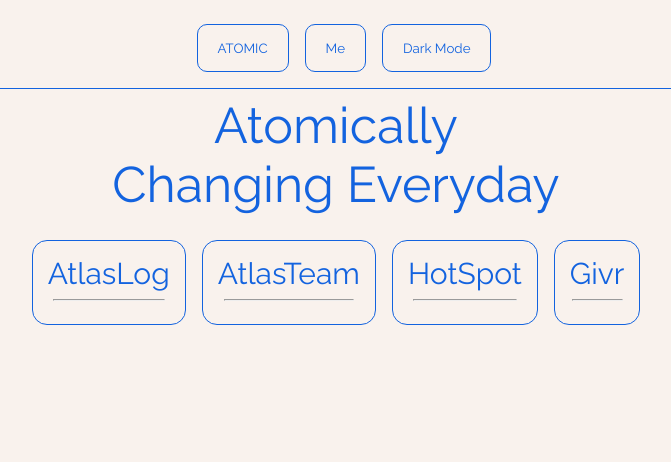
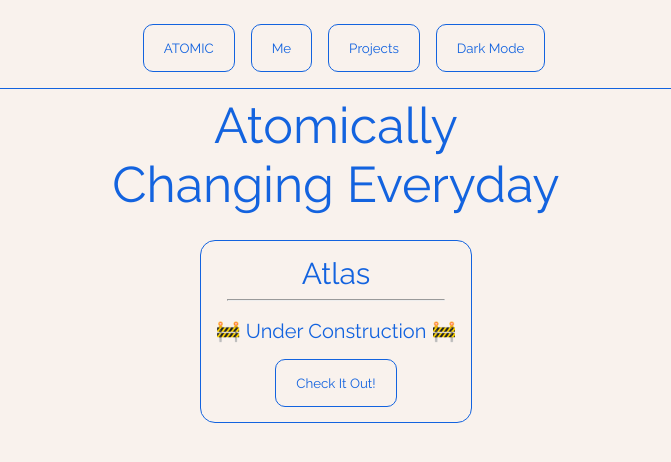
Before and after one commit to lmason2/Atomic, a Next.js app: page /projects in a window 1280 px wide. Shown: the top 462 px of the page, without its empty margins (304-975 px from the left). Built offline with nearby package versions, Linux system fonts and the light colour scheme.

Commit message:
added projects

```diff
--- a/pages/_app.tsx
+++ b/pages/_app.tsx
@@ -20,9 +20,9 @@ function MyApp({ Component, pageProps }: AppProps) {
         <Link href="/aboutMe">
           <LandingPageButton>Me</LandingPageButton>
         </Link>
-        {/* <Link href="/projects">
+        <Link href="/projects">
           <LandingPageButton>Projects</LandingPageButton>
-        </Link> */}
+        </Link>
         <LandingPageButton onClick={toggleTheme}>
           {theme == "light" ? `Dark Mode` : `Light Mode`}
         </LandingPageButton>
--- a/pages/projects/index.tsx
+++ b/pages/projects/index.tsx
@@ -1,6 +1,7 @@
 import Head from "next/head";
 import Typography from "../../src/components/typography";
 import styled from "styled-components";
+import { LandingPageButton } from "..";
 
 const Projects = () => {
   return (
@@ -30,6 +31,16 @@ const Projects = () => {
         </Typography>
         <RowContainer>
           <Card>
+            <Typography type="h3">Atlas</Typography>
+            <hr style={{ width: "90%" }} />
+            <CardContent>
+              <Typography type="h4">🚧 Under Construction 🚧</Typography>
+              <a href="https://atlas-endurance.vercel.app">
+                <LandingPageButton>Check It Out!</LandingPageButton>
+              </a>
+            </CardContent>
+          </Card>
+          {/* <Card>
             <Typography type="h3">AtlasLog</Typography>
             <hr style={{ width: "90%" }} />
             <div className="child">
@@ -58,7 +69,7 @@ const Projects = () => {
             <div className="child">
               <Typography type="h5">Text a;lsdkjf;laskdjf;lasjdf</Typography>
             </div>
-          </Card>
+          </Card> */}
         </RowContainer>
       </ProjectsContainer>
     </>
@@ -86,6 +97,16 @@ const RowContainer = styled.div`
   gap: 1rem;
 `;
 
+const CardContent = styled.div`
+  display: flex;
+  flex-direction: column;
+  flex-wrap: wrap;
+  justify-content: center;
+  align-items: center;
+  margin-top: 10px;
+  gap: 1rem;
+`;
+
 const Card = styled.div`
   display: flex;
   flex-direction: column;
@@ -93,16 +114,9 @@ const Card = styled.div`
   border: 1px solid ${({ theme }) => theme.text}};
   padding: 15px;
   border-radius: 15px;
-
-  .child {
-    display: none
-  }
   :hover {
     box-shadow: 1px 1px 0 2px ${({ theme }) => theme.text}};
     height: fit-content;
-  }
-  :hover .child {
-    display: block
   }
   transition: all 0.5s ease-out;
 `;
```
Also changed, not shown: 1 other file (tests, documents, lock files or other folders).
